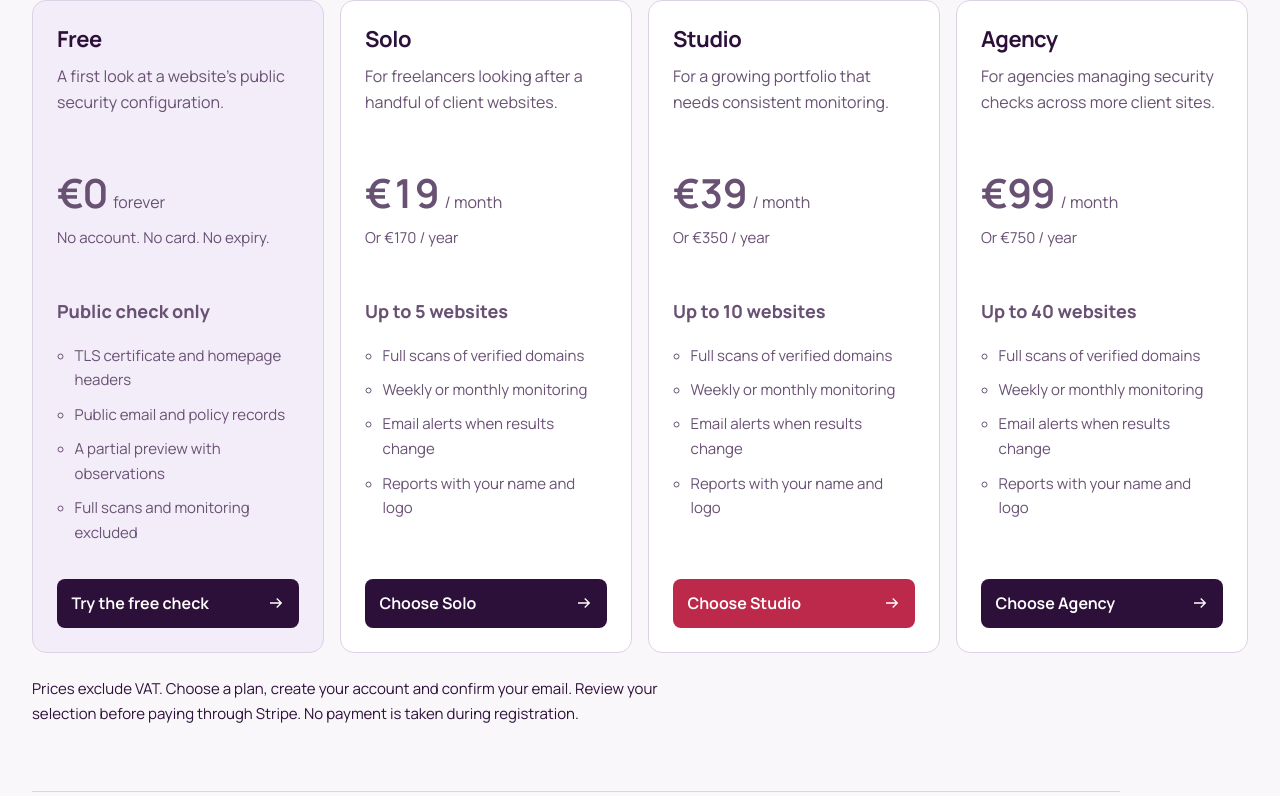
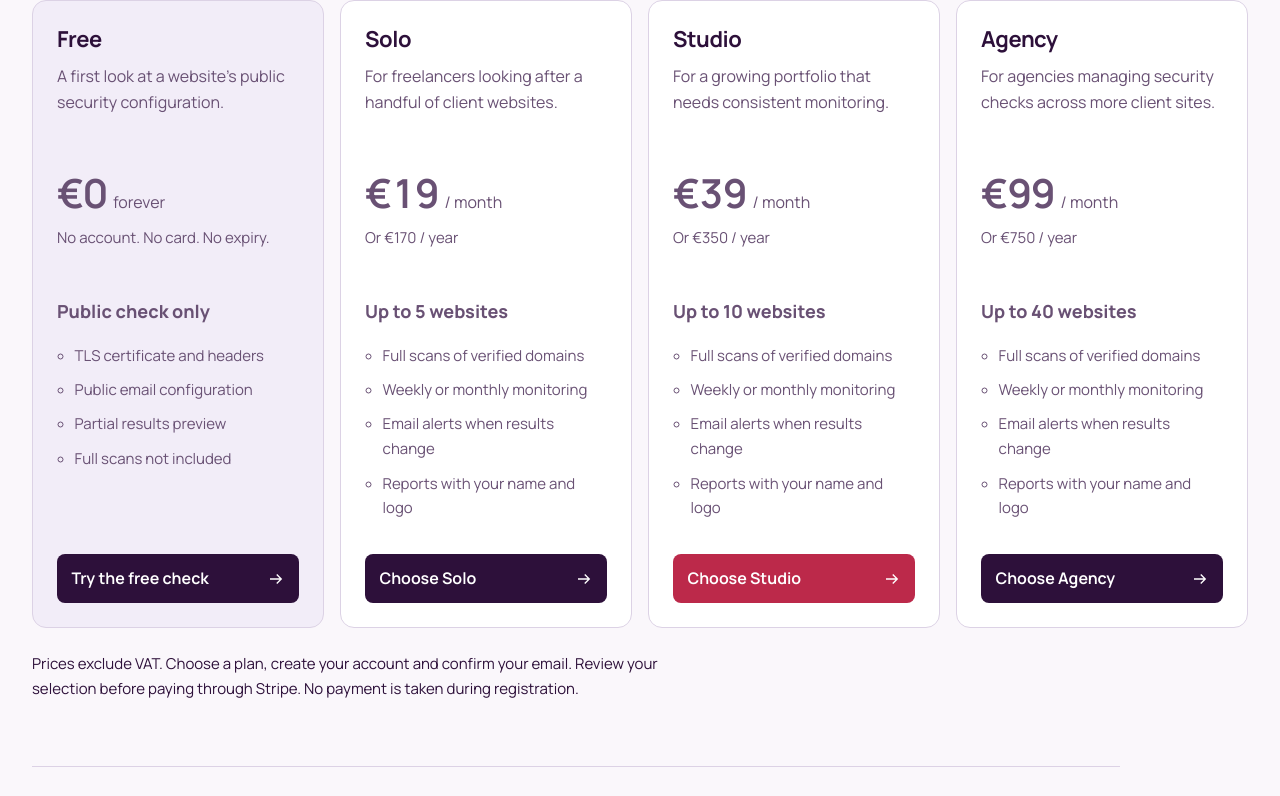
Before and after one commit to AurelioAvila/glarion, a website: page web/pricing.html in a window 1280 px wide. Shown: the part 547-1343 px from the top of the page. Drawn offline with Linux system fonts and the light colour scheme.

Commit message:
Keep plan actions and accessible offer names concise

```diff
--- a/web/pricing.html
+++ b/web/pricing.html
@@ -41,10 +41,10 @@
 <div class="purchase-options">
 <div class="purchase-switch"><div role="group" aria-label="Billing frequency"><button type="button" data-billing="monthly" aria-pressed="true">Monthly</button><button type="button" data-billing="yearly" aria-pressed="false">Yearly</button></div><p>Pay yearly and save up to €438.</p></div>
 <ul class="purchase-grid">
-<li><a class="purchase-card purchase-free" href="/#public-check"><h3>Free</h3><p class="purchase-audience">A first look at a website’s public security configuration.</p><p class="purchase-cost"><strong>€0</strong><span>forever</span></p><p class="purchase-saving">No account. No card. No expiry.</p><p class="purchase-allowance">Public check only</p><ul class="purchase-features"><li>TLS certificate and homepage headers</li><li>Public email and policy records</li><li>A partial preview with observations</li><li>Full scans and monitoring excluded</li></ul><span class="purchase-action">Try the free check <svg width="18" height="18" viewBox="0 0 24 24" fill="none" stroke="currentColor" stroke-width="1.8" aria-hidden="true"><path d="M4 12h15m-6-6 6 6-6 6"/></svg></span></a></li>
-<li><a class="purchase-card purchase-solo" data-plan="solo" data-monthly="19" data-yearly="170" href="/app/#/signup?plan=solo&amp;interval=monthly"><h3>Solo</h3><p class="purchase-audience">For freelancers looking after a handful of client websites.</p><p class="purchase-cost"><strong data-price>€19</strong><span data-unit>/ month</span></p><p class="purchase-saving" data-saving>Or €170 / year</p><p class="purchase-allowance">Up to 5 websites</p><ul class="purchase-features"><li>Full scans of verified domains</li><li>Weekly or monthly monitoring</li><li>Email alerts when results change</li><li>Reports with your name and logo</li></ul><span class="purchase-action">Choose Solo <svg width="18" height="18" viewBox="0 0 24 24" fill="none" stroke="currentColor" stroke-width="1.8" aria-hidden="true"><path d="M4 12h15m-6-6 6 6-6 6"/></svg></span></a></li>
-<li><a class="purchase-card purchase-studio" data-plan="studio" data-monthly="39" data-yearly="350" href="/app/#/signup?plan=studio&amp;interval=monthly"><h3>Studio</h3><p class="purchase-audience">For a growing portfolio that needs consistent monitoring.</p><p class="purchase-cost"><strong data-price>€39</strong><span data-unit>/ month</span></p><p class="purchase-saving" data-saving>Or €350 / year</p><p class="purchase-allowance">Up to 10 websites</p><ul class="purchase-features"><li>Full scans of verified domains</li><li>Weekly or monthly monitoring</li><li>Email alerts when results change</li><li>Reports with your name and logo</li></ul><span class="purchase-action">Choose Studio <svg width="18" height="18" viewBox="0 0 24 24" fill="none" stroke="currentColor" stroke-width="1.8" aria-hidden="true"><path d="M4 12h15m-6-6 6 6-6 6"/></svg></span></a></li>
-<li><a class="purchase-card purchase-agency" data-plan="agency" data-monthly="99" data-yearly="750" href="/app/#/signup?plan=agency&amp;interval=monthly"><h3>Agency</h3><p class="purchase-audience">For agencies managing security checks across more client sites.</p><p class="purchase-cost"><strong data-price>€99</strong><span data-unit>/ month</span></p><p class="purchase-saving" data-saving>Or €750 / year</p><p class="purchase-allowance">Up to 40 websites</p><ul class="purchase-features"><li>Full scans of verified domains</li><li>Weekly or monthly monitoring</li><li>Email alerts when results change</li><li>Reports with your name and logo</li></ul><span class="purchase-action">Choose Agency <svg width="18" height="18" viewBox="0 0 24 24" fill="none" stroke="currentColor" stroke-width="1.8" aria-hidden="true"><path d="M4 12h15m-6-6 6 6-6 6"/></svg></span></a></li>
+<li><a class="purchase-card purchase-free" aria-labelledby="purchase-free-action purchase-free-cost purchase-free-allowance" href="/#public-check"><h3>Free</h3><p class="purchase-audience">A first look at a website’s public security configuration.</p><p class="purchase-cost" id="purchase-free-cost"><strong>€0</strong><span>forever</span></p><p class="purchase-saving">No account. No card. No expiry.</p><p class="purchase-allowance" id="purchase-free-allowance">Public check only</p><ul class="purchase-features"><li>TLS certificate and headers</li><li>Public email configuration</li><li>Partial results preview</li><li>Full scans not included</li></ul><span class="purchase-action" id="purchase-free-action">Try the free check <svg width="18" height="18" viewBox="0 0 24 24" fill="none" stroke="currentColor" stroke-width="1.8" aria-hidden="true"><path d="M4 12h15m-6-6 6 6-6 6"/></svg></span></a></li>
+<li><a class="purchase-card purchase-solo" aria-labelledby="purchase-solo-action purchase-solo-cost purchase-solo-allowance" data-plan="solo" data-monthly="19" data-yearly="170" href="/app/#/signup?plan=solo&amp;interval=monthly"><h3>Solo</h3><p class="purchase-audience">For freelancers looking after a handful of client websites.</p><p class="purchase-cost" id="purchase-solo-cost"><strong data-price>€19</strong><span data-unit>/ month</span></p><p class="purchase-saving" data-saving>Or €170 / year</p><p class="purchase-allowance" id="purchase-solo-allowance">Up to 5 websites</p><ul class="purchase-features"><li>Full scans of verified domains</li><li>Weekly or monthly monitoring</li><li>Email alerts when results change</li><li>Reports with your name and logo</li></ul><span class="purchase-action" id="purchase-solo-action">Choose Solo <svg width="18" height="18" viewBox="0 0 24 24" fill="none" stroke="currentColor" stroke-width="1.8" aria-hidden="true"><path d="M4 12h15m-6-6 6 6-6 6"/></svg></span></a></li>
+<li><a class="purchase-card purchase-studio" aria-labelledby="purchase-studio-action purchase-studio-cost purchase-studio-allowance" data-plan="studio" data-monthly="39" data-yearly="350" href="/app/#/signup?plan=studio&amp;interval=monthly"><h3>Studio</h3><p class="purchase-audience">For a growing portfolio that needs consistent monitoring.</p><p class="purchase-cost" id="purchase-studio-cost"><strong data-price>€39</strong><span data-unit>/ month</span></p><p class="purchase-saving" data-saving>Or €350 / year</p><p class="purchase-allowance" id="purchase-studio-allowance">Up to 10 websites</p><ul class="purchase-features"><li>Full scans of verified domains</li><li>Weekly or monthly monitoring</li><li>Email alerts when results change</li><li>Reports with your name and logo</li></ul><span class="purchase-action" id="purchase-studio-action">Choose Studio <svg width="18" height="18" viewBox="0 0 24 24" fill="none" stroke="currentColor" stroke-width="1.8" aria-hidden="true"><path d="M4 12h15m-6-6 6 6-6 6"/></svg></span></a></li>
+<li><a class="purchase-card purchase-agency" aria-labelledby="purchase-agency-action purchase-agency-cost purchase-agency-allowance" data-plan="agency" data-monthly="99" data-yearly="750" href="/app/#/signup?plan=agency&amp;interval=monthly"><h3>Agency</h3><p class="purchase-audience">For agencies managing security checks across more client sites.</p><p class="purchase-cost" id="purchase-agency-cost"><strong data-price>€99</strong><span data-unit>/ month</span></p><p class="purchase-saving" data-saving>Or €750 / year</p><p class="purchase-allowance" id="purchase-agency-allowance">Up to 40 websites</p><ul class="purchase-features"><li>Full scans of verified domains</li><li>Weekly or monthly monitoring</li><li>Email alerts when results change</li><li>Reports with your name and logo</li></ul><span class="purchase-action" id="purchase-agency-action">Choose Agency <svg width="18" height="18" viewBox="0 0 24 24" fill="none" stroke="currentColor" stroke-width="1.8" aria-hidden="true"><path d="M4 12h15m-6-6 6 6-6 6"/></svg></span></a></li>
 </ul></div><p class="purchase-note">Prices exclude VAT. Choose a plan, create your account and confirm your email. Review your selection before paying through Stripe. No payment is taken during registration.</p>
 </section>
 <section>
```
Also changed, not shown: web/landing.html (+4 -4 lines).
